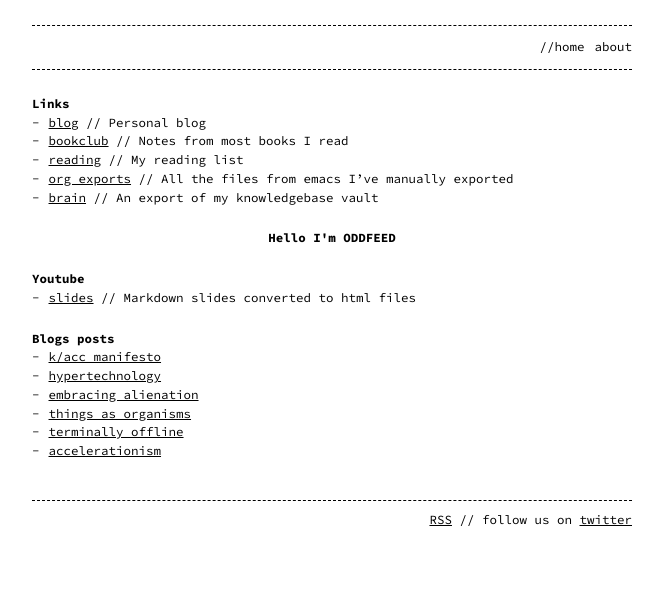
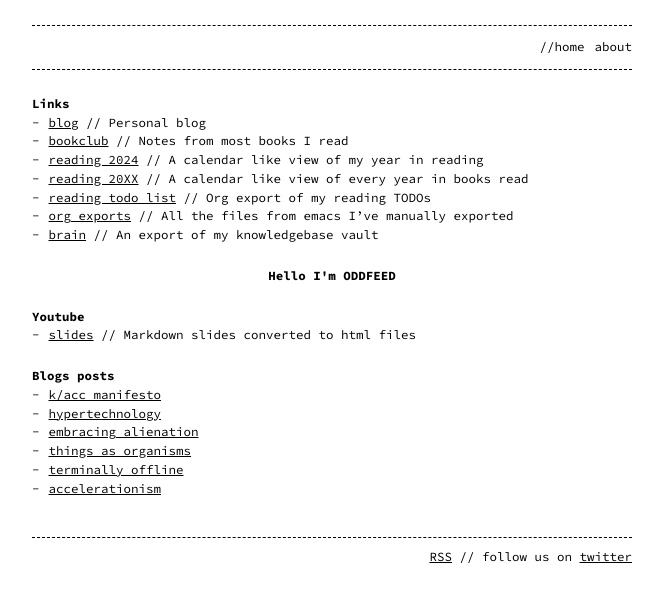
Before and after one commit to gratefuldaemon/gratefuldaemon, a Jekyll site: the page built from index.md, in a window 1280 px wide. Shown: the top 602 px of the page, without its empty margins (308-971 px from the left). Built offline with Jekyll 4.4.1, drawn with Linux system fonts in a browser that asks for light colours.

Commit message:
added reading cals

```diff
--- a/index.md
+++ b/index.md
@@ -7,7 +7,9 @@ permalink: /
 # Links
 - [blog](https://blog.alienate.earth) // Personal blog
 - [bookclub](https://bookclub.alienate.earth) // Notes from most books I read
-- [reading](https://org.alienate.earth/reading.html) // My reading list
+- [reading 2024](https://org.alienate.earth/reading2024.html) // A calendar like view of my year in reading
+- [reading 20XX](https://org.alienate.earth/readingyear.html) // A calendar like view of every year in books read
+- [reading todo list](https://org.alienate.earth/reading.html) // Org export of my reading TODOs
 - [org exports](https://org.alienate.earth) // All the files from emacs I've manually exported
 - [brain](https://brain.alienate.earth) // An export of my knowledgebase vault
 
```
